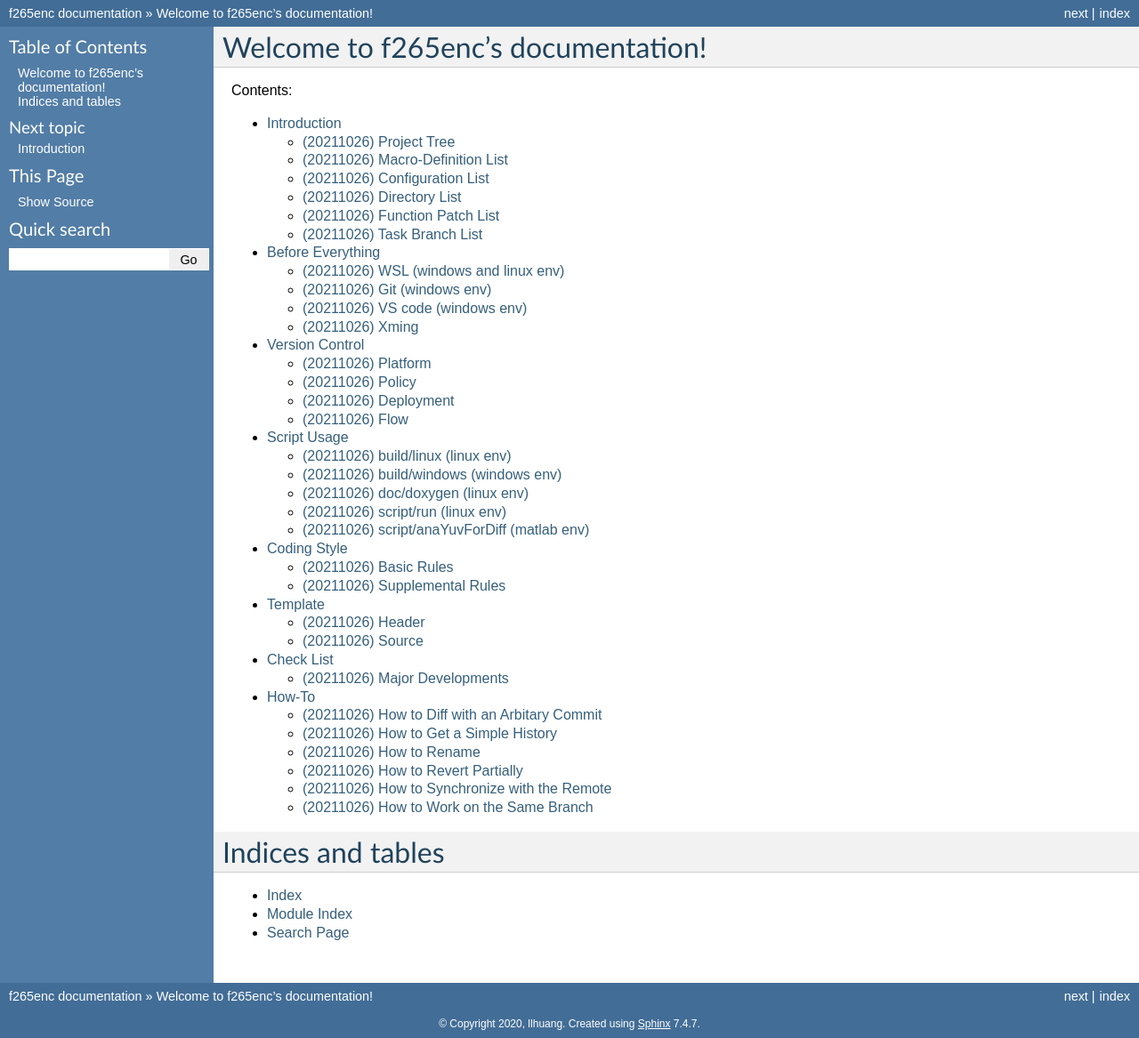
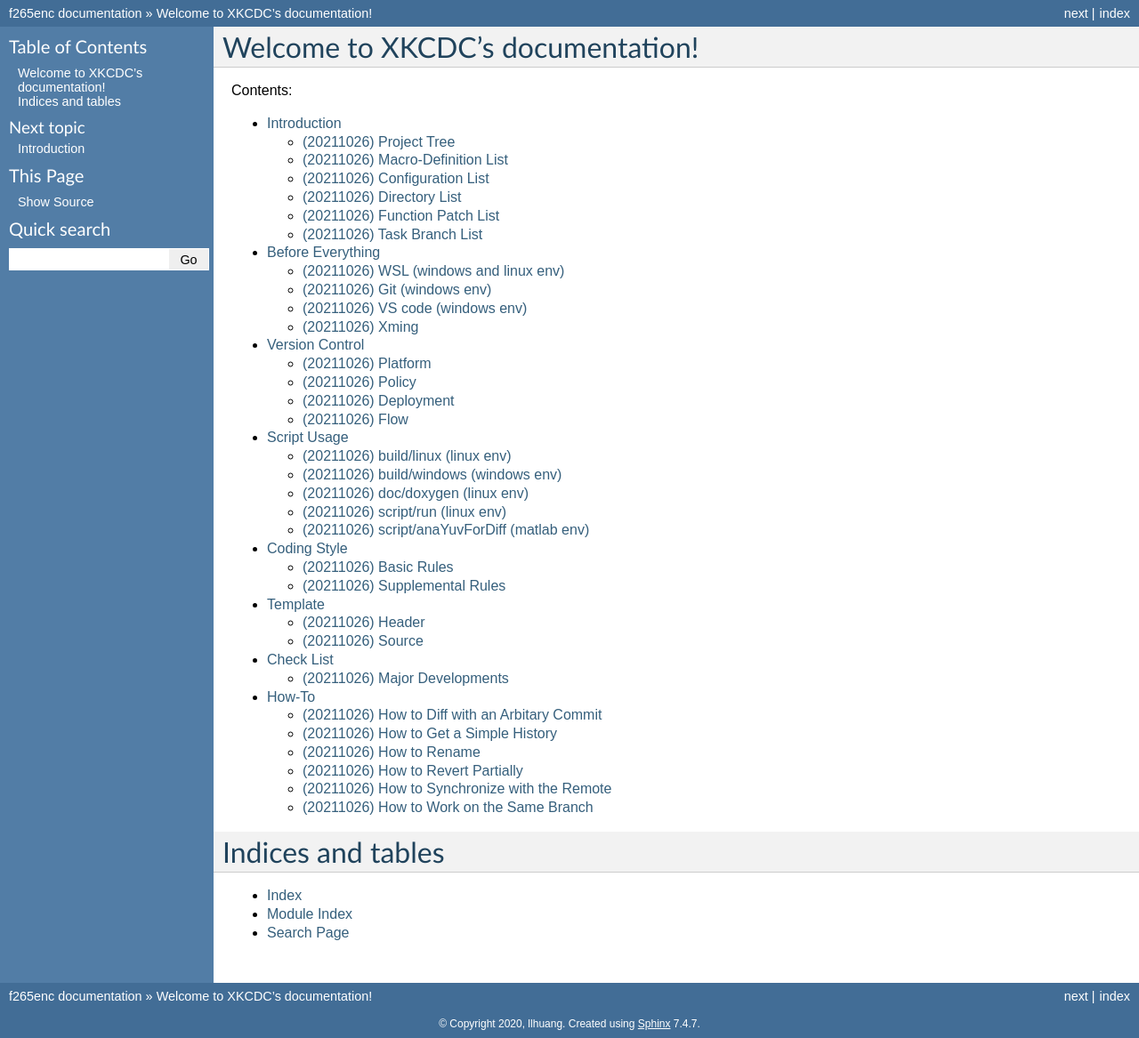
Before and after one commit to iamhll/f265enc_doc, a Sphinx documentation site: the page built from source/index.rst, in a window 1280 px wide and 1167 px high. Shown: the whole window at 89% size. Built offline with Sphinx 7.4.7, drawn with Linux system fonts in a browser that asks for light colours; pages that are not in the unit, such as notebooks, are missing from menus.

Commit message:
- [MINOR] [UPDATE] 1. index a. reset to phase 003

```diff
--- a/source/index.rst
+++ b/source/index.rst
@@ -1,10 +1,10 @@
-..  f265enc_doc documentation master file, created by
+..  xkcdc_doc documentation master file, created by
     sphinx-quickstart on Sun Jul 12 14:23:44 2020.
     You can adapt this file completely to your liking, but it should at least
     contain the root `toctree` directive.
 
-Welcome to f265enc's documentation!
-===================================
+Welcome to XKCDC's documentation!
+=================================
 
 .. toctree::
     :maxdepth: 2
```
